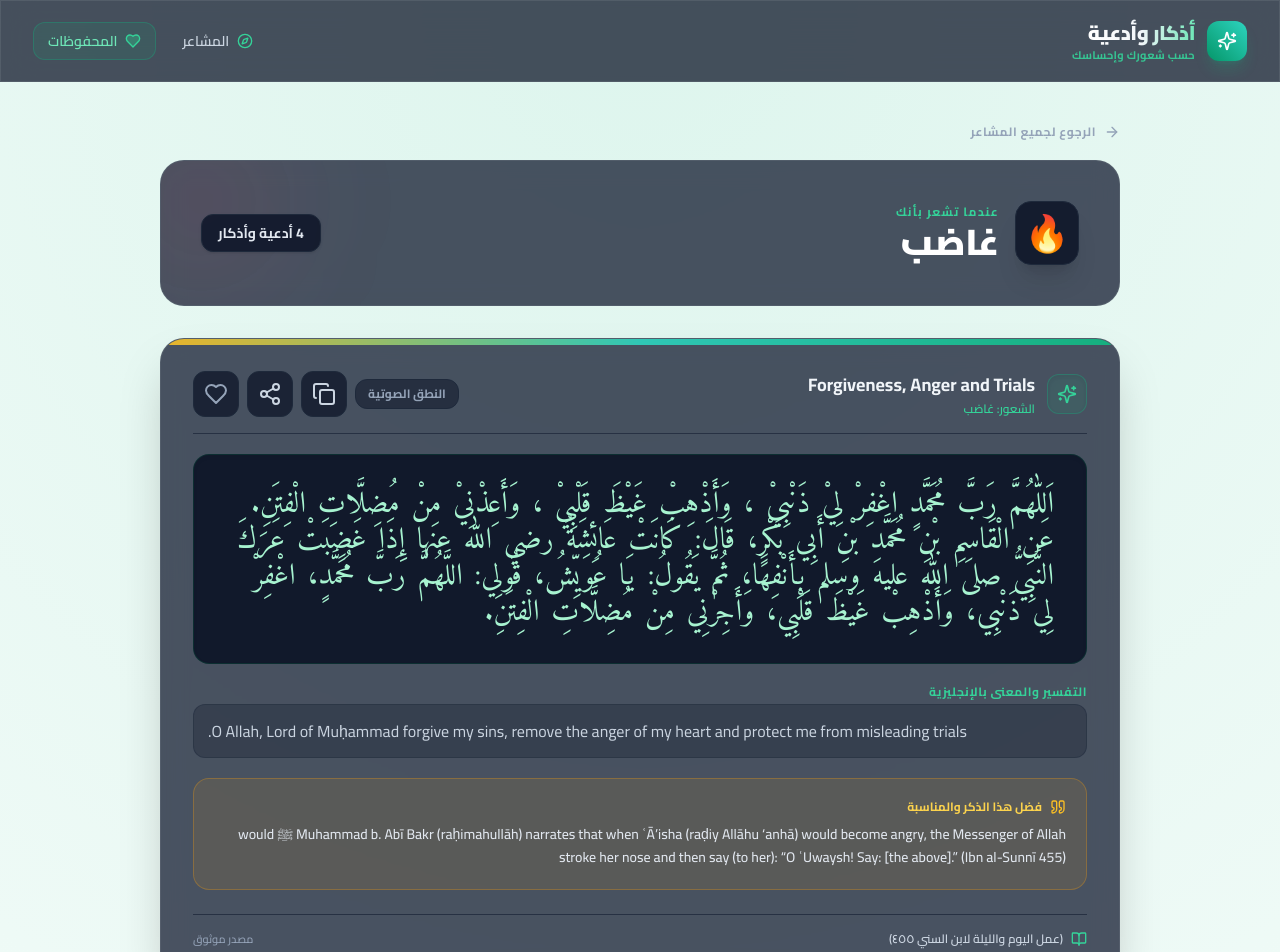
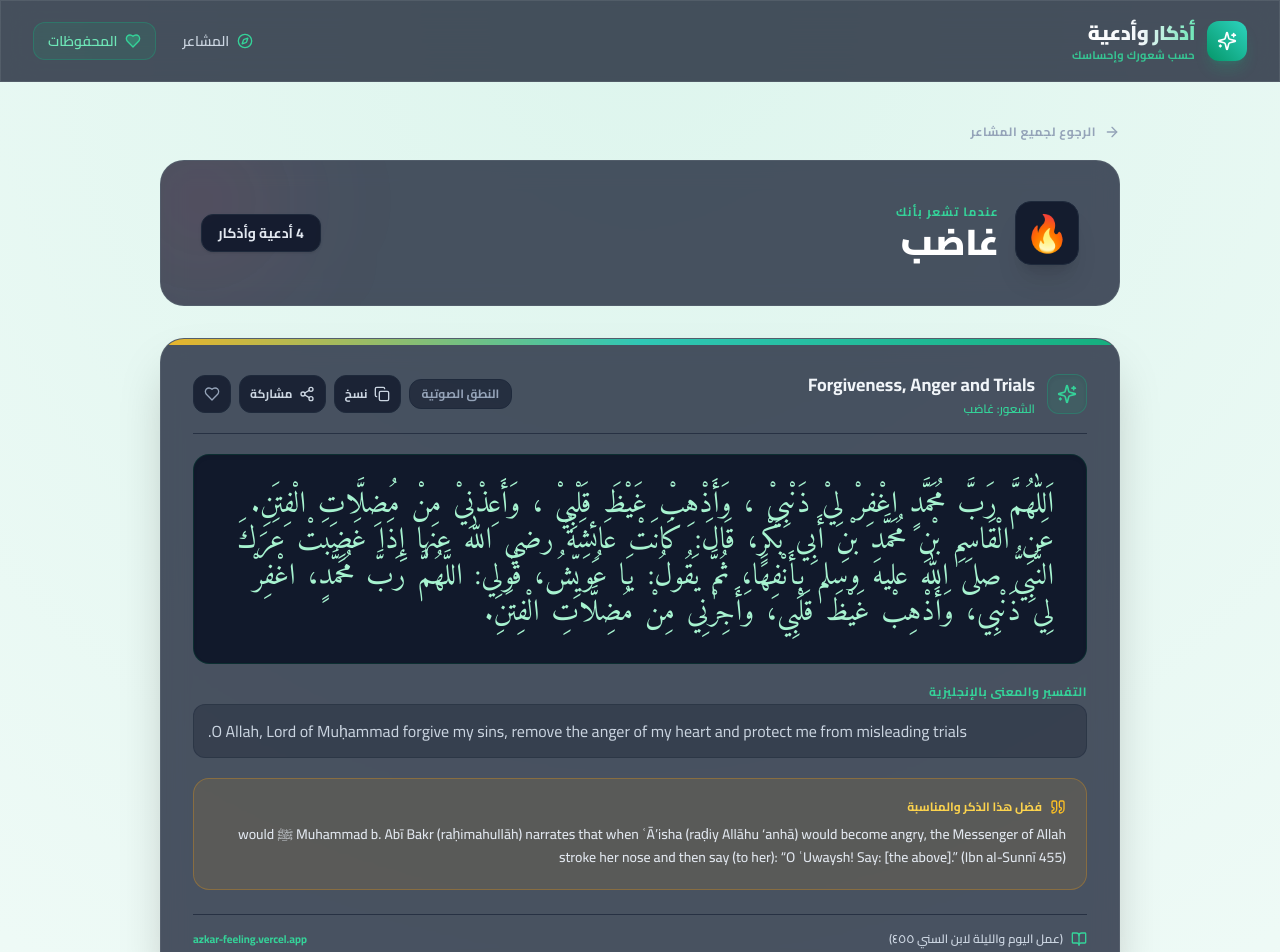
Before and after one commit to MustafaElsayed74/azkar-feeling, a Next.js app: page /feeling/angry in a window 1280 px wide. Shown: the top 952 px of the page. Built offline with nearby package versions, Linux system fonts and the light colour scheme.

Commit message:
Integrate azkar-feeling.vercel.app domain into app metadata, sharing, and footers

```diff
--- a/src/app/layout.tsx
+++ b/src/app/layout.tsx
@@ -1,15 +1,28 @@
 import type { Metadata } from 'next';
 import './globals.css';
 import { MobileNav } from '@/components/MobileNav';
+import { SITE_URL, SITE_NAME, SITE_DESCRIPTION } from '@/lib/constants';
 
 export const metadata: Metadata = {
+  metadataBase: new URL(SITE_URL),
   title: 'أذكار وأدعية حسب شعورك | أدعية من القرآن والسنة',
-  description: 'موسوعة إسلامية تفاعلية للأذكار والأدعية حسب حالتك النفسية والشعورية (حزين، قلق، غاضب، شاكر، وحيد، مكتئب، حائر وغيرها).',
-  keywords: ['أذكار', 'أدعية حسب الشعور', 'أدعية نبوية', 'أدعية من القرآن', 'حصن المسلم', 'دعاء الحزن', 'دعاء القلق'],
+  description: SITE_DESCRIPTION,
+  keywords: ['أذكار', 'أدعية حسب الشعور', 'أدعية نبوية', 'أدعية من القرآن', 'حصن المسلم', 'دعاء الحزن', 'دعاء القلق', 'azkar feeling'],
   openGraph: {
     title: 'أذكار وأدعية حسب شعورك',
-    description: 'اعثر على الدعاء أو الذكر المناسب لحالتك النفسية من السنة النبوية والقرآن الكريم.',
+    description: SITE_DESCRIPTION,
+    url: SITE_URL,
+    siteName: SITE_NAME,
+    locale: 'ar_SA',
     type: 'website',
+  },
+  twitter: {
+    card: 'summary_large_image',
+    title: 'أذكار وأدعية حسب شعورك',
+    description: SITE_DESCRIPTION,
+  },
+  alternates: {
+    canonical: SITE_URL,
   },
 };
 
--- a/src/components/DuaCard.tsx
+++ b/src/components/DuaCard.tsx
@@ -1,19 +1,26 @@
 'use client';
 
 import React, { useState, useEffect } from 'react';
-import { Copy, Check, Heart, Volume2, Share2, Sparkles, Repeat, BookOpen, Quote, Type } from 'lucide-react';
+import { Copy, Check, Heart, Volume2, Share2, Sparkles, Repeat, BookOpen, Quote } from 'lucide-react';
 import { DuaItem } from '@/types';
+import { SITE_URL } from '@/lib/constants';
 
 interface DuaCardProps {
   dua: DuaItem;
   feelingName?: string;
+  feelingSlug?: string;
   isBookmarked?: boolean;
   onToggleBookmark?: (dua: DuaItem) => void;
 }
 
-export const DuaCard: React.FC<DuaCardProps> = ({ dua, feelingName, isBookmarked = false, onToggleBookmark }) => {
+export const DuaCard: React.FC<DuaCardProps> = ({
+  dua,
+  feelingName,
+  feelingSlug,
+  isBookmarked = false,
+  onToggleBookmark,
+}) => {
   const [showTransliteration, setShowTransliteration] = useState(false);
-  const [showTranslation, setShowTranslation] = useState(true);
   const [copied, setCopied] = useState(false);
   const [saved, setSaved] = useState(isBookmarked);
 
@@ -21,8 +28,11 @@ export const DuaCard: React.FC<DuaCardProps> = ({ dua, feelingName, isBookmarked
     setSaved(isBookmarked);
   }, [isBookmarked]);
 
+  const targetSlug = feelingSlug || (dua as any).feeling_slug;
+  const duaUrl = targetSlug ? `${SITE_URL}/feeling/${targetSlug}` : SITE_URL;
+
   const handleCopy = () => {
-    const textToCopy = `✨ ${dua.title}\n\n${dua.arabic || ''}\n\nالتفسير:\n${dua.translation || ''}\n\nالمصدر: ${dua.reference || dua.quran_reference || 'أذكار وأدعية'}`;
+    const textToCopy = `✨ ${dua.title}\n\n${dua.arabic || ''}\n\nالتفسير والمعنى:\n${dua.translation || ''}\n\nالمصدر: ${dua.reference || dua.quran_reference || 'أذكار وأدعية'}\nرابط الاستماع والقراءة: ${duaUrl}`;
     navigator.clipboard.writeText(textToCopy);
     setCopied(true);
     setTimeout(() => setCopied(false), 2000);
@@ -32,8 +42,8 @@ export const DuaCard: React.FC<DuaCardProps> = ({ dua, feelingName, isBookmarked
     if (navigator.share) {
       navigator.share({
         title: dua.title,
-        text: `${dua.title}\n${dua.arabic || ''}`,
-        url: window.location.href,
+        text: `✨ ${dua.title}\n${dua.arabic || ''}\n\nأذكار وأدعية حسب شعورك:`,
+        url: duaUrl,
       }).catch(() => {});
     } else {
       handleCopy();
@@ -91,19 +101,21 @@ export const DuaCard: React.FC<DuaCardProps> = ({ dua, feelingName, isBookmarked
           {/* Copy Button */}
           <button
             onClick={handleCopy}
-            className="p-2.5 rounded-xl bg-slate-900/80 border border-slate-800 text-slate-300 hover:text-white hover:border-slate-700 transition-all active:scale-95"
-            title="نسخ النص"
+            className="p-2.5 rounded-xl bg-slate-900/80 border border-slate-800 text-slate-300 hover:text-white hover:border-slate-700 transition-all active:scale-95 flex items-center gap-1.5 text-xs font-bold"
+            title="نسخ النص والرابط"
           >
-            {copied ? <Check className="w-4.5 h-4.5 text-emerald-400" /> : <Copy className="w-4.5 h-4.5" />}
+            {copied ? <Check className="w-4 h-4 text-emerald-400" /> : <Copy className="w-4 h-4" />}
+            <span className="hidden sm:inline">{copied ? 'تم النسخ' : 'نسخ'}</span>
           </button>
 
           {/* Share Button */}
           <button
             onClick={handleShare}
-            className="p-2.5 rounded-xl bg-slate-900/80 border border-slate-800 text-slate-300 hover:text-white hover:border-slate-700 transition-all active:scale-95"
-            title="مشاركة"
+            className="p-2.5 rounded-xl bg-slate-900/80 border border-slate-800 text-slate-300 hover:text-white hover:border-slate-700 transition-all active:scale-95 flex items-center gap-1.5 text-xs font-bold"
+            title="مشاركة الذكر ورابط الموقع"
           >
-            <Share2 className="w-4.5 h-4.5" />
+            <Share2 className="w-4 h-4" />
+            <span className="hidden sm:inline">مشاركة</span>
           </button>
 
           {/* Bookmark Button */}
@@ -120,7 +132,7 @@ export const DuaCard: React.FC<DuaCardProps> = ({ dua, feelingName, isBookmarked
               }`}
               title={saved ? 'إزالة من المحفوظات' : 'حفظ في المفضلة'}
             >
-              <Heart className={`w-4.5 h-4.5 ${saved ? 'fill-rose-400' : ''}`} />
+              <Heart className={`w-4 h-4 ${saved ? 'fill-rose-400' : ''}`} />
             </button>
           )}
         </div>
@@ -192,9 +204,14 @@ export const DuaCard: React.FC<DuaCardProps> = ({ dua, feelingName, isBookmarked
               {dua.quran_reference || dua.reference}
             </span>
           </div>
-          <span className="text-[11px] text-slate-400 font-medium">
-            مصدر موثوق
-          </span>
+          <a
+            href={duaUrl}
+            target="_blank"
+            rel="noopener noreferrer"
+            className="text-[11px] text-emerald-400 font-bold hover:underline"
+          >
+            azkar-feeling.vercel.app
+          </a>
         </div>
       )}
     </div>
--- a/src/components/Footer.tsx
+++ b/src/components/Footer.tsx
@@ -1,20 +1,32 @@
 import React from 'react';
-import { Heart, Sparkles } from 'lucide-react';
+import { Heart, Sparkles, ExternalLink } from 'lucide-react';
+import { SITE_URL } from '@/lib/constants';
 
 export const Footer: React.FC = () => {
   return (
     <footer className="border-t border-slate-800/80 bg-slate-950/90 text-slate-400 py-10 mt-16 pb-24 md:pb-10">
-      <div className="max-w-7xl mx-auto px-4 sm:px-6 lg:px-8 text-center sm:text-right flex flex-col sm:flex-row items-center justify-between gap-4">
+      <div className="max-w-7xl mx-auto px-4 sm:px-6 lg:px-8 flex flex-col sm:flex-row items-center justify-between gap-4 text-center sm:text-right">
         <div className="flex items-center gap-3">
           <div className="w-8 h-8 rounded-lg bg-emerald-500/10 border border-emerald-500/30 flex items-center justify-center text-emerald-400">
             <Sparkles className="w-4 h-4" />
           </div>
-          <span className="text-sm font-black text-slate-200">
-            أذكار وأدعية حسب شعورك
-          </span>
+          <div>
+            <span className="text-sm font-black text-slate-200 block">
+              أذكار وأدعية حسب شعورك
+            </span>
+            <a
+              href={SITE_URL}
+              target="_blank"
+              rel="noopener noreferrer"
+              className="text-[11px] font-bold text-emerald-400 hover:underline flex items-center gap-1 mt-0.5 justify-center sm:justify-start"
+            >
+              <span>azkar-feeling.vercel.app</span>
+              <ExternalLink className="w-3 h-3" />
+            </a>
+          </div>
         </div>
 
-        <p className="text-xs text-slate-400 font-medium">
+        <p className="text-xs text-slate-400 font-medium max-w-md">
           مستخرجة من كتاب الله وسنة رسوله ﷺ ومصنّفة حسب الحالات النفسية والوجدانية.
         </p>
 
--- /dev/null
+++ b/src/lib/constants.ts
@@ -0,0 +1,3 @@
+export const SITE_URL = 'https://azkar-feeling.vercel.app';
+export const SITE_NAME = 'أذكار وأدعية حسب شعورك';
+export const SITE_DESCRIPTION = 'موسوعة إسلامية تفاعلية للأذكار والأدعية حسب حالتك النفسية والشعورية من القرآن والسنة النبوية المطهرة.';
```
Also changed, not shown: 1 other file (tests, documents, lock files or other folders).
